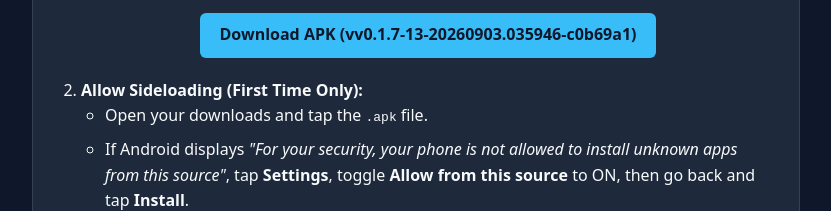
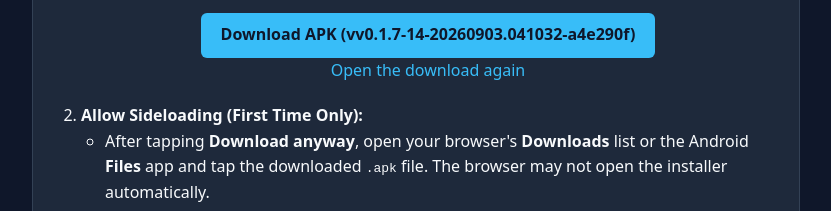
Before and after one commit to vemcg/MicroTasking, a plain HTML site: page index.html in a window 1280 px wide. Shown: the part 1153-1364 px from the top of the page, without its empty margins (224-1055 px from the left). Drawn offline with Linux system fonts and the light colour scheme.

Commit message:
deploy: a4e290fe88b3cfe9bc390a55edac869b069b7893

```diff
--- a/index.html
+++ b/index.html
@@ -186,13 +186,15 @@
           <div class="qr-container">
             <img src="qr.png" alt="MicroTasking APK QR Code">
             <br>
-            <a href="https://github.com/vemcg/MicroTasking/releases/download/v0.1.7-13-20260903.035946-c0b69a1/MicroTasking-v0.1.7-13-20260903.035946-c0b69a1.apk" class="btn" download="MicroTasking-v0.1.7-13-20260903.035946-c0b69a1.apk">Download APK (vv0.1.7-13-20260903.035946-c0b69a1)</a>
+            <a href="https://github.com/vemcg/MicroTasking/releases/download/v0.1.7-14-20260903.041032-a4e290f/MicroTasking-v0.1.7-14-20260903.041032-a4e290f.apk" class="btn" target="_blank" rel="noopener">Download APK (vv0.1.7-14-20260903.041032-a4e290f)</a>
+            <br>
+            <a href="https://github.com/vemcg/MicroTasking/releases/download/v0.1.7-14-20260903.041032-a4e290f/MicroTasking-v0.1.7-14-20260903.041032-a4e290f.apk" target="_blank" rel="noopener">Open the download again</a>
           </div>
         </li>
         <li>
           <strong>Allow Sideloading (First Time Only):</strong>
           <ul>
-            <li>Open your downloads and tap the <code>.apk</code> file.</li>
+            <li>After tapping <strong>Download anyway</strong>, open your browser's <strong>Downloads</strong> list or the Android <strong>Files</strong> app and tap the downloaded <code>.apk</code> file. The browser may not open the installer automatically.</li>
             <li>If Android displays <em>"For your security, your phone is not allowed to install unknown apps from this source"</em>, tap <strong>Settings</strong>, toggle <strong>Allow from this source</strong> to ON, then go back and tap <strong>Install</strong>.</li>
             <li>If Google Play Protect displays a warning, tap <strong>More details &rarr; Install anyway</strong>.</li>
           </ul>
```
Also changed, not shown: qr.png.
